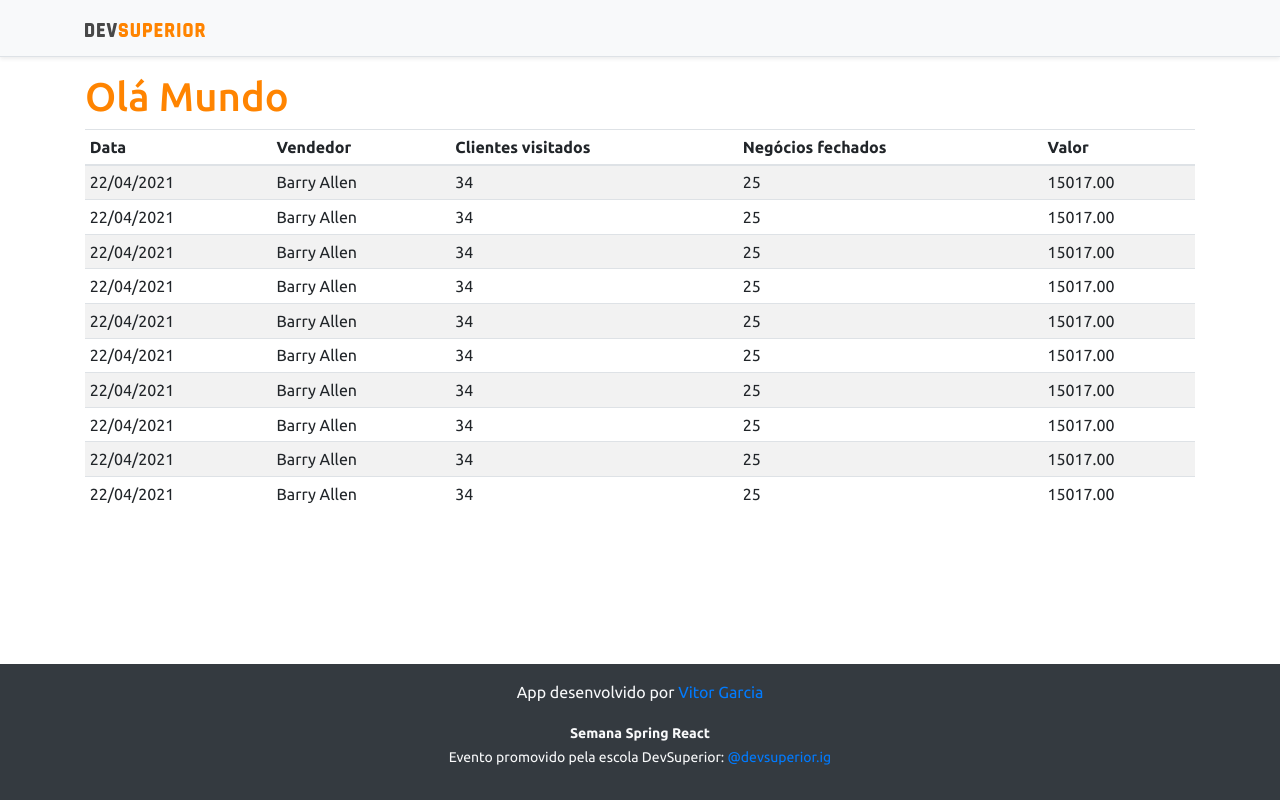
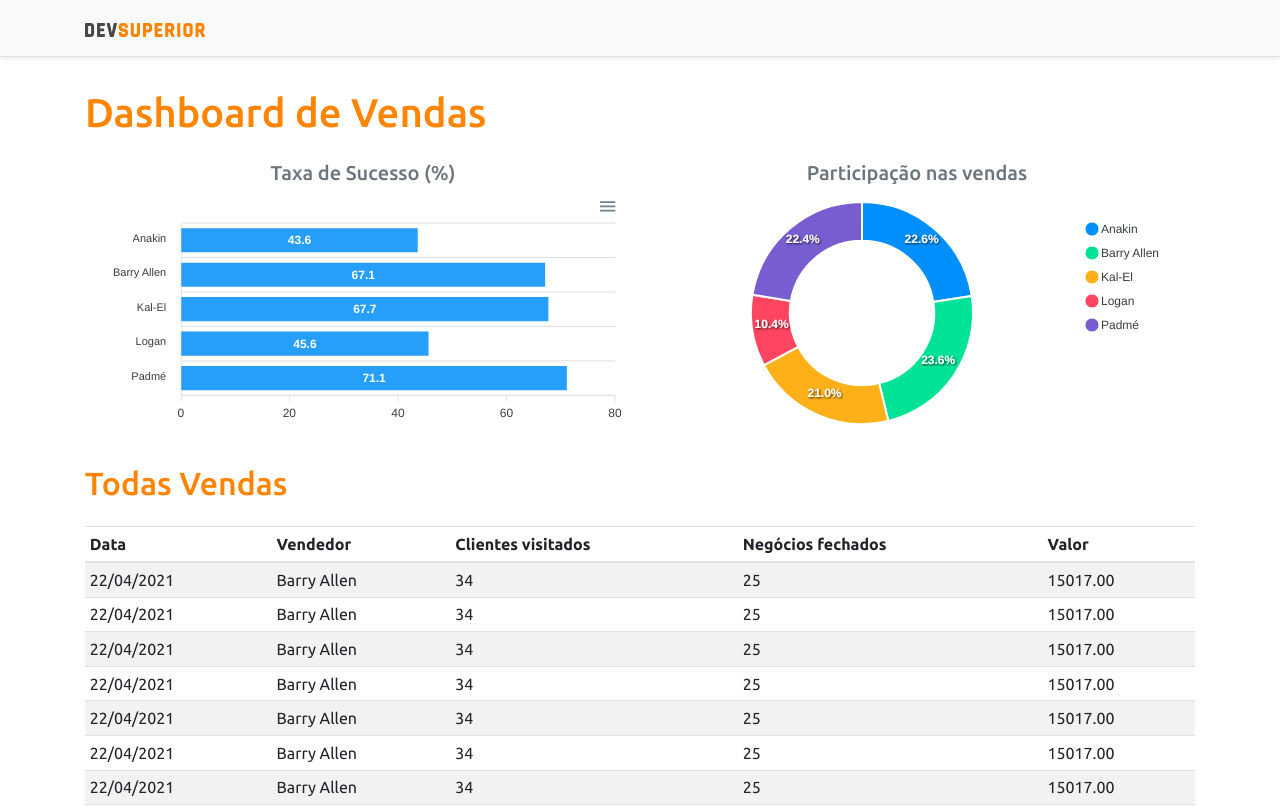
Before and after one commit to vitorstabile/dsvendas-sds3, a React (Create React App) app in the folder frontend/: page / in a window 1280 px wide. Shown: the top 807 px of the page. Built offline with nearby package versions, Linux system fonts and the light colour scheme.

Commit message:
static charts

```diff
--- a/frontend/package.json
+++ b/frontend/package.json
@@ -12,10 +12,12 @@
     "@types/node": "^12.0.0",
     "@types/react": "^17.0.0",
     "@types/react-dom": "^17.0.0",
+    "apexcharts": "^3.26.1",
     "bootstrap": "^4.6.0",
     "jquery": "1.9.1",
     "popper.js": "^1.16.1",
     "react": "^17.0.2",
+    "react-apexcharts": "^1.3.9",
     "react-dom": "^17.0.2",
     "react-scripts": "4.0.3",
     "typescript": "^4.1.2",
--- a/frontend/src/App.tsx
+++ b/frontend/src/App.tsx
@@ -1,16 +1,35 @@
 import NavBar from "components/NavBar";
 import Footer from "components/Footer"
 import DataTable from "components/DataTable";
+import BarChart from "components/BarChart";
+import DonutChart from "components/DonutChart";
+
 
 function App() {
   return (
     <>
-    <NavBar />
-    <div className = "container">
-      <h1 className="text-primary">Olá Mundo</h1>
-      <DataTable />
-    </div>
-    <Footer />
+      <NavBar />
+      <div className="container">
+        <h1 className="text-primary py-3">Dashboard de Vendas</h1>
+
+        <div className="row px-3">
+          <div className="col-sm-6">
+            <h5 className="text-center text-secondary"> Taxa de Sucesso (%)</h5>
+            <BarChart />
+          </div>
+          <div className="col-sm-6">
+            <h5 className="text-center text-secondary"> Participação nas vendas</h5>
+            <DonutChart />
+          </div>
+        </div>
+
+        <div className="py-3">
+          <h2 className="text-primary">Todas Vendas</h2>
+        </div>
+
+        <DataTable />
+      </div>
+      <Footer />
     </>
   );
 }
--- /dev/null
+++ b/frontend/src/components/BarChart/index.tsx
@@ -0,0 +1,35 @@
+import Chart from 'react-apexcharts'
+
+const BarChart = () => {
+
+    const options = {
+        plotOptions: {
+            bar: {
+                horizontal: true,
+            }
+        },
+    };
+
+    const mockData = {
+        labels: {
+            categories: ['Anakin', 'Barry Allen', 'Kal-El', 'Logan', 'Padmé']
+        },
+        series: [
+            {
+                name: "% Sucesso",
+                data: [43.6, 67.1, 67.7, 45.6, 71.1]
+            }
+        ]
+    };
+
+    return (
+        <Chart
+            options={{ ...options, xaxis: mockData.labels}}
+            series={mockData.series}
+            type="bar"
+            height="240"
+        />
+    );
+}
+
+export default BarChart;
--- /dev/null
+++ b/frontend/src/components/DonutChart/index.tsx
@@ -0,0 +1,26 @@
+import Chart from 'react-apexcharts'
+
+const DonutChart = () => {
+
+    const mockData = {
+        series: [477138, 499928, 444867, 220426, 473088],
+        labels: ['Anakin', 'Barry Allen', 'Kal-El', 'Logan', 'Padmé']
+    }
+
+    const options = {
+        legend: {
+            show: true
+        }
+    }
+
+    return (
+        <Chart
+            options={{ ...options, labels: mockData.labels}}
+            series={mockData.series}
+            type="donut"
+            height="240"
+        />
+    );
+}
+
+export default DonutChart;
```
Also changed, not shown: 1 other file (tests, documents, lock files or other folders).
